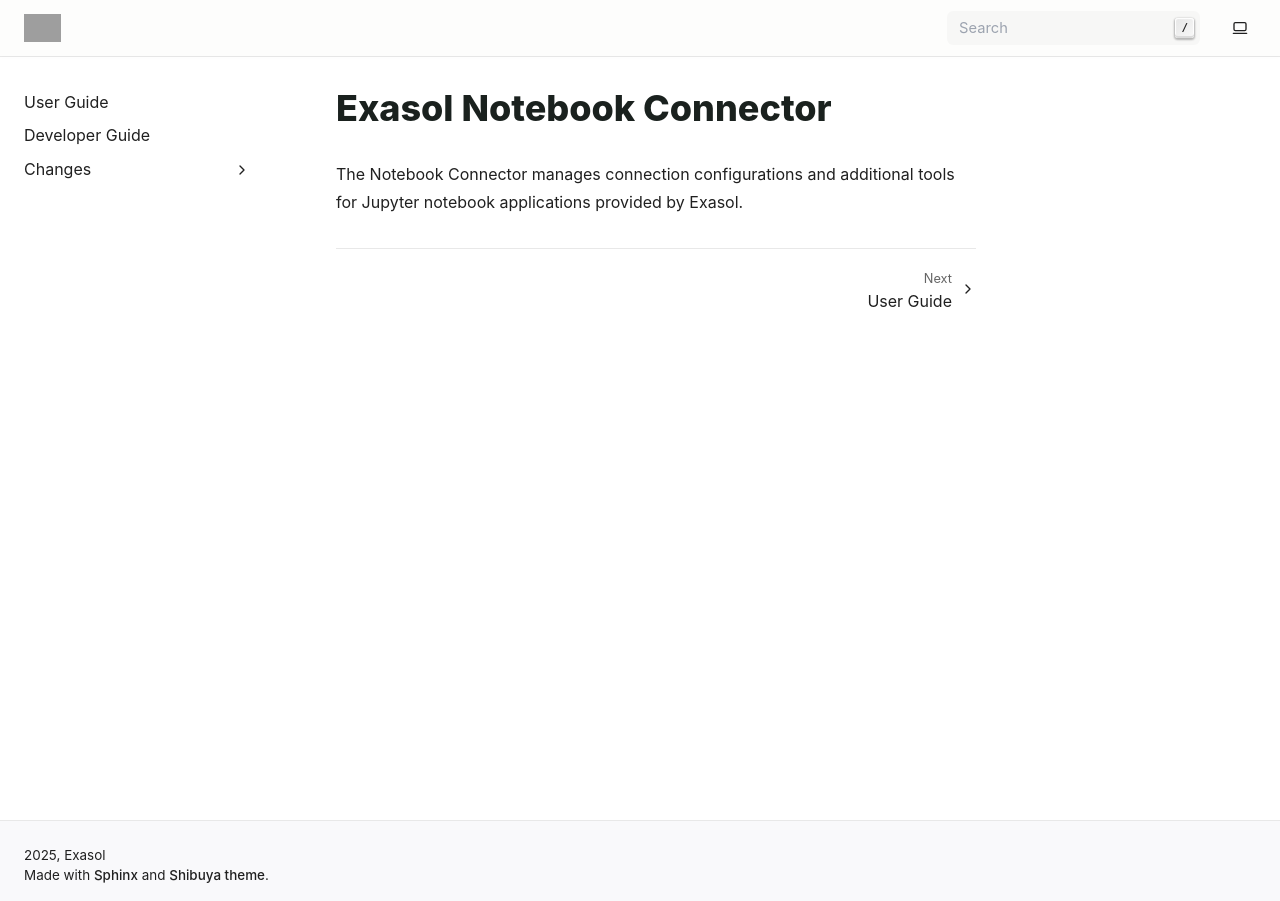
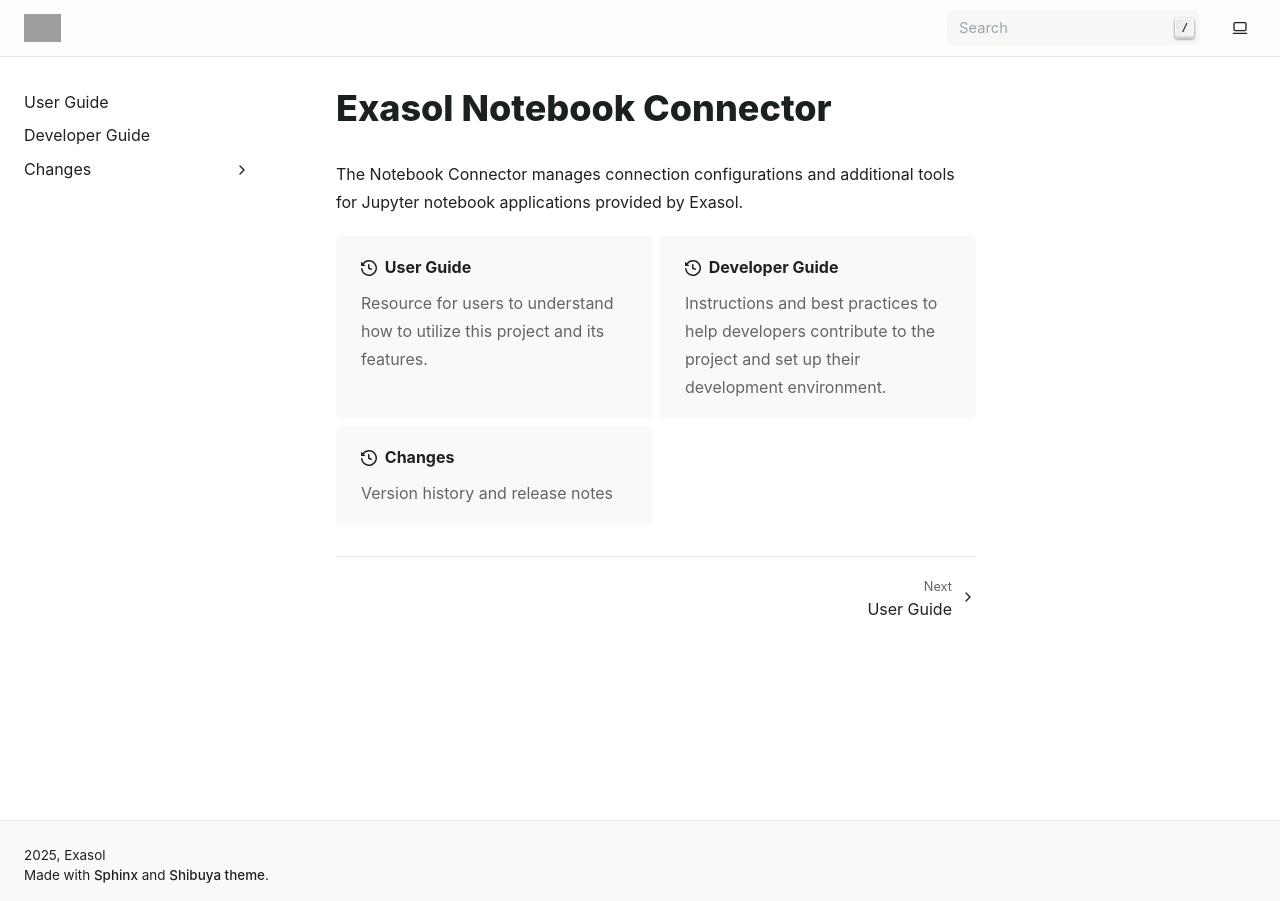
Before and after one commit to exasol/notebook-connector, a Sphinx documentation site: the page built from doc/index.rst, in a window 1280 px wide. Built offline with Sphinx 7.4.7, drawn with Linux system fonts in a browser that asks for light colours; grey boxes are pictures that could not be loaded.

Commit message:
Added grid to index.rst

```diff
--- a/doc/index.rst
+++ b/doc/index.rst
@@ -3,6 +3,29 @@
 
 The Notebook Connector manages connection configurations and additional
 tools for Jupyter notebook applications provided by Exasol.
+
+.. grid:: 1 1 3 2
+    :gutter: 2
+    :padding: 0
+    :class-container: surface
+
+    .. grid-item-card:: :octicon:`history` User Guide
+        :link: user_guide/user-guide
+        :link-type: doc
+
+        Resource for users to understand how to utilize this project and its features.
+
+    .. grid-item-card:: :octicon:`history` Developer Guide
+        :link: developer_guide/developer-guide
+        :link-type: doc
+
+        Instructions and best practices to help developers contribute to the project and set up their development environment.
+
+    .. grid-item-card:: :octicon:`history` Changes
+        :link: changes/changelog
+        :link-type: doc
+
+        Version history and release notes
 
 .. toctree::
    :maxdepth: 2
```
